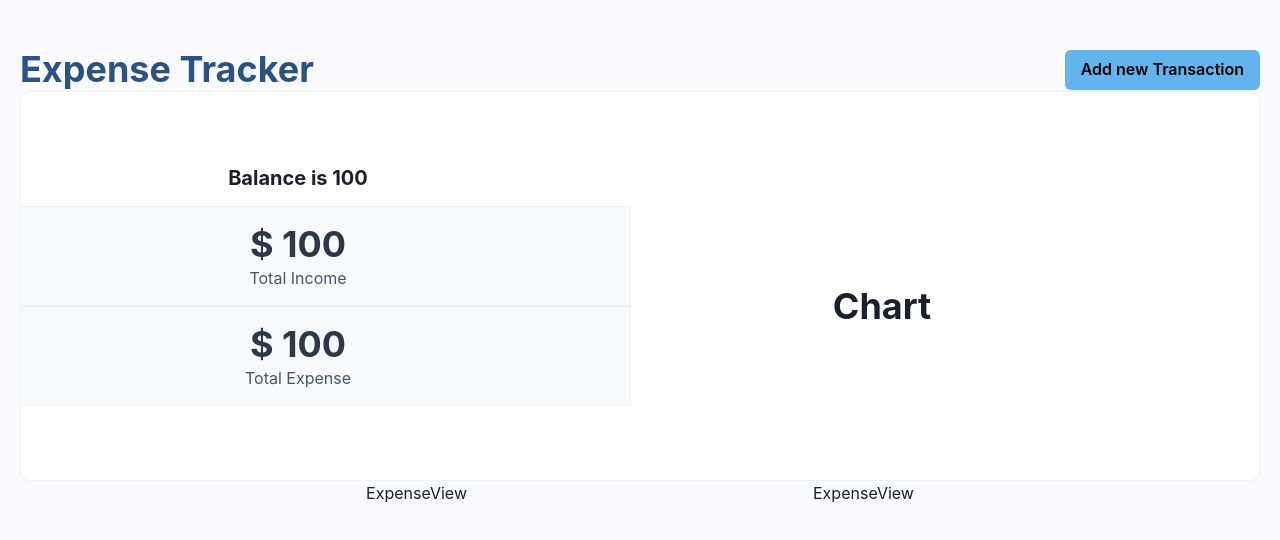
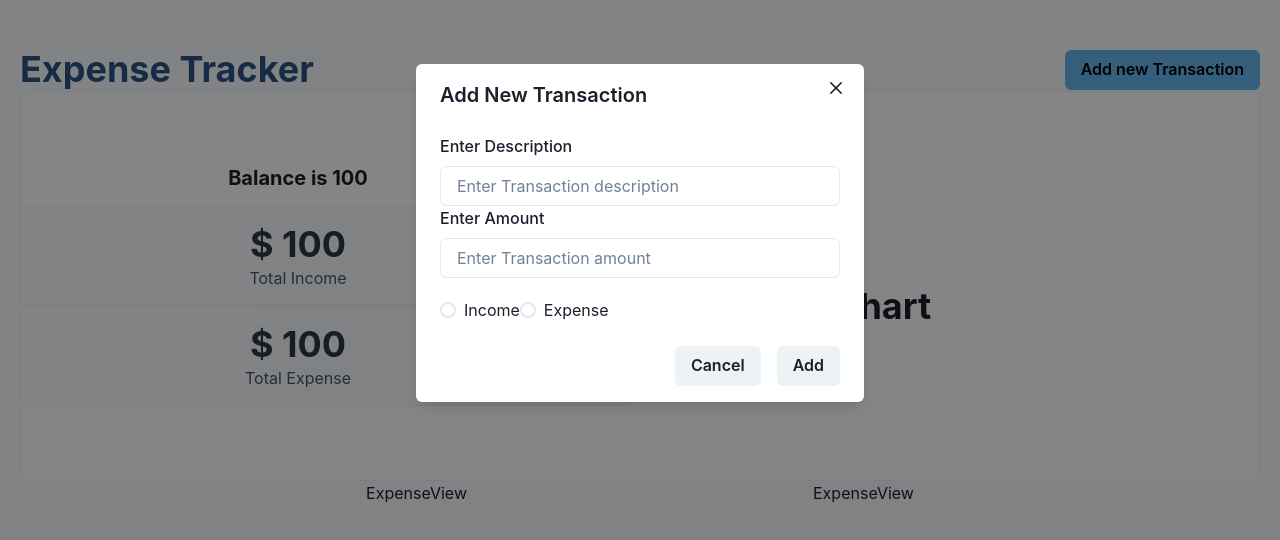
Before and after one commit to akshatsinghania/expense-tracker-app, a React (Create React App) app in the folder my-app/: page / in a window 1280 px wide. Both pictures are taken after a click on the button "Add new Transaction". Shown: the top 540 px of the page. Built offline with nearby package versions, Linux system fonts and the light colour scheme.

Commit message:
added description box feature

```diff
--- a/my-app/src/components/add-transaction/index.jsx
+++ b/my-app/src/components/add-transaction/index.jsx
@@ -1,18 +1,25 @@
 import {
+  Button,
   FormControl,
   FormLabel,
+  Input,
+  Modal,
   ModalBody,
   ModalCloseButton,
+  ModalContent,
+  ModalFooter,
   ModalHeader,
   ModalOverlay,
+  Radio,
+  RadioGroup,
 } from "@chakra-ui/react";
 
-export default function TransactionForm() {
+export default function TransactionForm({ onClose, isOpen }) {
   return (
-    <Model>
+    <Modal isOpen={isOpen} onClose={onClose}>
       <form>
         <ModalOverlay />
-        <ModelContent>
+        <ModalContent>
           <ModalHeader>Add New Transaction</ModalHeader>
           <ModalCloseButton />
           <ModalBody>
@@ -33,9 +40,25 @@
                 type="number"
               />
             </FormControl>
+
+            <RadioGroup mt="5">
+              <Radio value="income" colorScheme="blue" name="type">
+                Income
+              </Radio>
+              <Radio value="expense" colorScheme="red" name="type">
+                Expense
+              </Radio>
+            </RadioGroup>
           </ModalBody>
-        </ModelContent>
+
+          <ModalFooter>
+            <Button mr={"4"} onClick={onClose}>
+              Cancel
+            </Button>
+            <Button>Add</Button>
+          </ModalFooter>
+        </ModalContent>
       </form>
-    </Model>
+    </Modal>
   );
 }
--- a/my-app/src/components/main/index.jsx
+++ b/my-app/src/components/main/index.jsx
@@ -1,8 +1,11 @@
-import { Button, Flex, Heading } from "@chakra-ui/react";
+import { Button, Flex, Heading, useDisclosure } from "@chakra-ui/react";
 import Summary from "../summary";
 import ExpenseView from "../expense-view";
+import { useEffect } from "react";
 
 export default function Main() {
+  const { isOpen, onOpen, onClose } = useDisclosure();
+
   return (
     <Flex textAlign={"center"} flexDirection={"column"} pr={"5"} pl={"5"}>
       <Flex alignItems={"center"} justifyContent={"space-between"} mt={"12"}>
@@ -13,12 +16,12 @@
           Expense Tracker
         </Heading>
         <Flex alignItems={"center"}>
-          <Button bg={"blue.300"} color={"black"} ml={"4"}>
+          <Button onClick={onOpen} bg={"blue.300"} color={"black"} ml={"4"}>
             Add new Transaction
           </Button>
         </Flex>
       </Flex>
-      <Summary />
+      <Summary isOpen={isOpen} onClose={onClose} />
       <Flex
         w="full"
         alignItems={"flex-start"}
--- a/my-app/src/components/summary/index.jsx
+++ b/my-app/src/components/summary/index.jsx
@@ -1,6 +1,7 @@
 import { Box, Flex, Heading, Text } from "@chakra-ui/react";
+import TransactionForm from "../add-transaction";
 
-export default function Summary() {
+export default function Summary({ onClose, isOpen }) {
   return (
     <Box
       p="6"
@@ -80,6 +81,7 @@
           <Heading>Chart</Heading>
         </Box>
       </Flex>
+      <TransactionForm onClose={onClose} isOpen={isOpen} />
     </Box>
   );
 }
```
